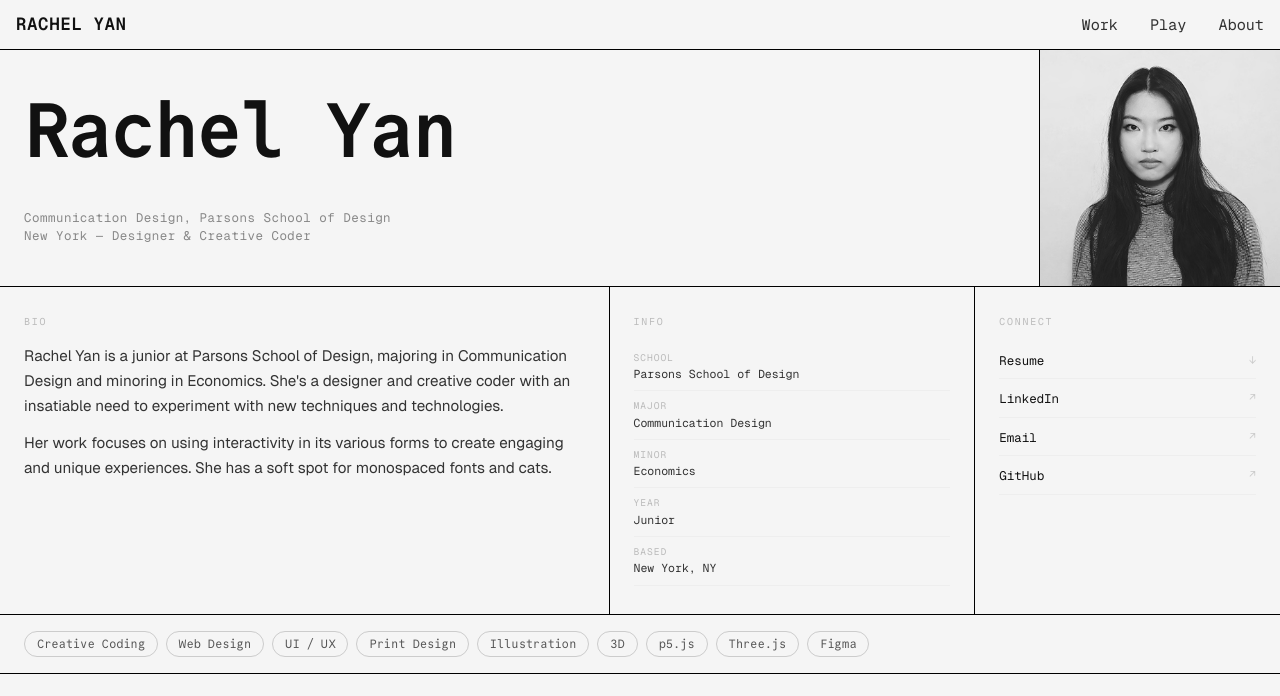
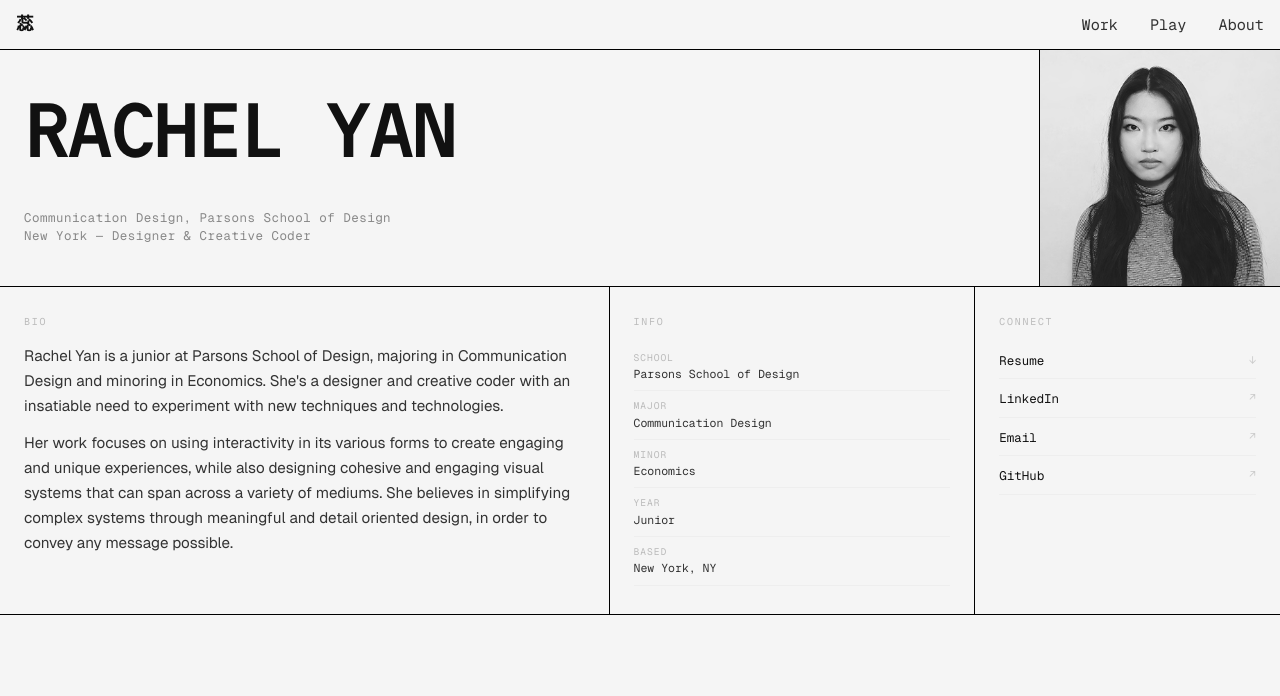
Before and after one commit to ruixyan/portfolio-site, a plain HTML site: page about.html in a window 1280 px wide. Drawn offline with Linux system fonts and the light colour scheme.

Commit message:
more stuff

```diff
--- a/about.html
+++ b/about.html
@@ -192,7 +192,7 @@
 <body>
 
   <div class="navbar">
-    <a href="index.html" class="name">RACHEL YAN</a>
+    <a href="index.html" class="name">蕊</a>
     <nav class="nav">
       <a href="index.html">Work</a>
       <a href="play.html">Play</a>
@@ -205,7 +205,7 @@
     <!-- ROW 1 -->
     <div class="ry-top">
       <div class="ry-top-left">
-        <div class="ry-name">Rachel Yan</div>
+        <div class="ry-name">RACHEL YAN</div>
         <div class="ry-tagline">
           Communication Design, Parsons School of Design<br>
           New York — Designer &amp; Creative Coder
@@ -224,7 +224,10 @@
       <div class="ry-cell ry-bio">
         <div class="ry-cell-label">Bio</div>
         <p>Rachel Yan is a junior at Parsons School of Design, majoring in Communication Design and minoring in Economics. She's a designer and creative coder with an insatiable need to experiment with new techniques and technologies.</p>
-        <p>Her work focuses on using interactivity in its various forms to create engaging and unique experiences. She has a soft spot for monospaced fonts and cats.</p>
+        <p>Her work focuses on using interactivity in its various forms to create engaging and unique experiences, while also designing cohesive
+          and engaging visual systems that can span across a variety of mediums. She believes in simplifying complex systems through meaningful and
+          detail oriented design, in order to convey any message possible.
+        </p>
       </div>
 
       <div class="ry-cell">
@@ -251,7 +254,7 @@
     </div>
 
     <!-- ROW 3: skills -->
-    <div class="ry-skills-strip">
+    <!-- <div class="ry-skills-strip">
       <span class="ry-skill">Creative Coding</span>
       <span class="ry-skill">Web Design</span>
       <span class="ry-skill">UI / UX</span>
@@ -261,7 +264,7 @@
       <span class="ry-skill">p5.js</span>
       <span class="ry-skill">Three.js</span>
       <span class="ry-skill">Figma</span>
-    </div>
+    </div> -->
 
   </main>
 
```
Also changed, not shown: billboard.html (+1 -1 lines), caffeine-chronicles.html (+1 -1 lines), editorial-illustration.html (+1 -1 lines), eyes-wide-open.html (+1 -1 lines), home.html (+1 -1 lines), index.html (+1 -1 lines), le-labo.html (+1 -1 lines), play.html (+1 -1 lines), power-on.html (+1 -1 lines), radar.html (+1 -1 lines), space-station.html (+1 -1 lines), symbiosis.html (+3 -1 lines).
